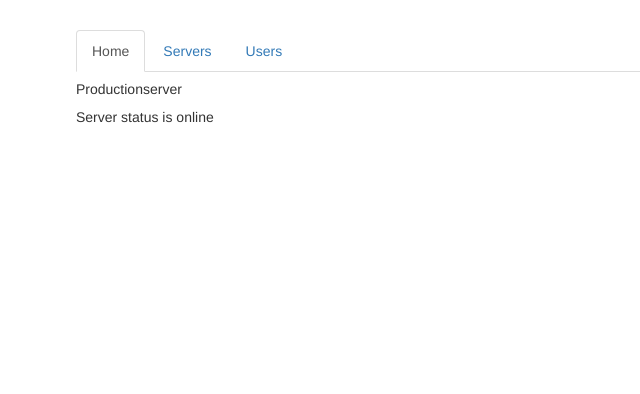
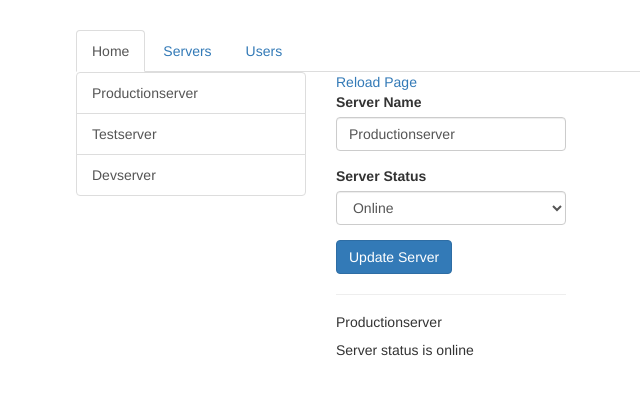
Before and after one commit to sabinbogati1/Angular-Routing, an Angular app: page /servers in a window 1280 px wide. Shown: the top 394 px of the page, without its empty margins (189-829 px from the left). Built offline with nearby package versions, Linux system fonts and the light colour scheme.

Commit message:
Understanding Navigation paths..

```diff
--- a/src/app/app.module.ts
+++ b/src/app/app.module.ts
@@ -16,7 +16,7 @@
 const appRoutes: Routes = [
   { path: "", component: HomeComponent },
   { path: "users", component: UsersComponent },
-  { path: "servers", component: ServerComponent }
+  { path: "servers", component: ServersComponent }
 ];
 
 @NgModule({
--- a/src/app/servers/servers.component.html
+++ b/src/app/servers/servers.component.html
@@ -10,6 +10,7 @@
     </div>
   </div>
   <div class="col-xs-12 col-sm-4">
+    <a routerLink="/servers">Reload Page</a>
     <app-edit-server></app-edit-server>
     <hr>
     <app-server></app-server>
```
